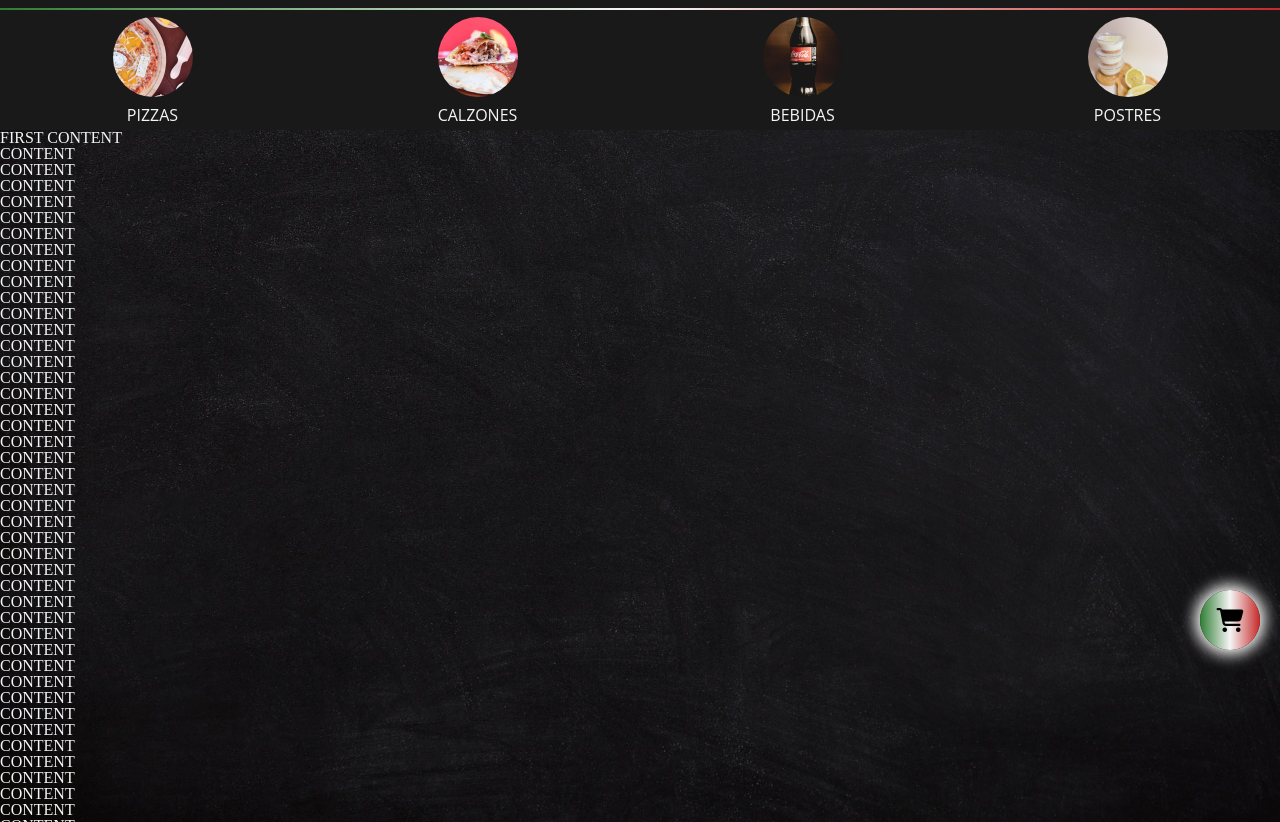
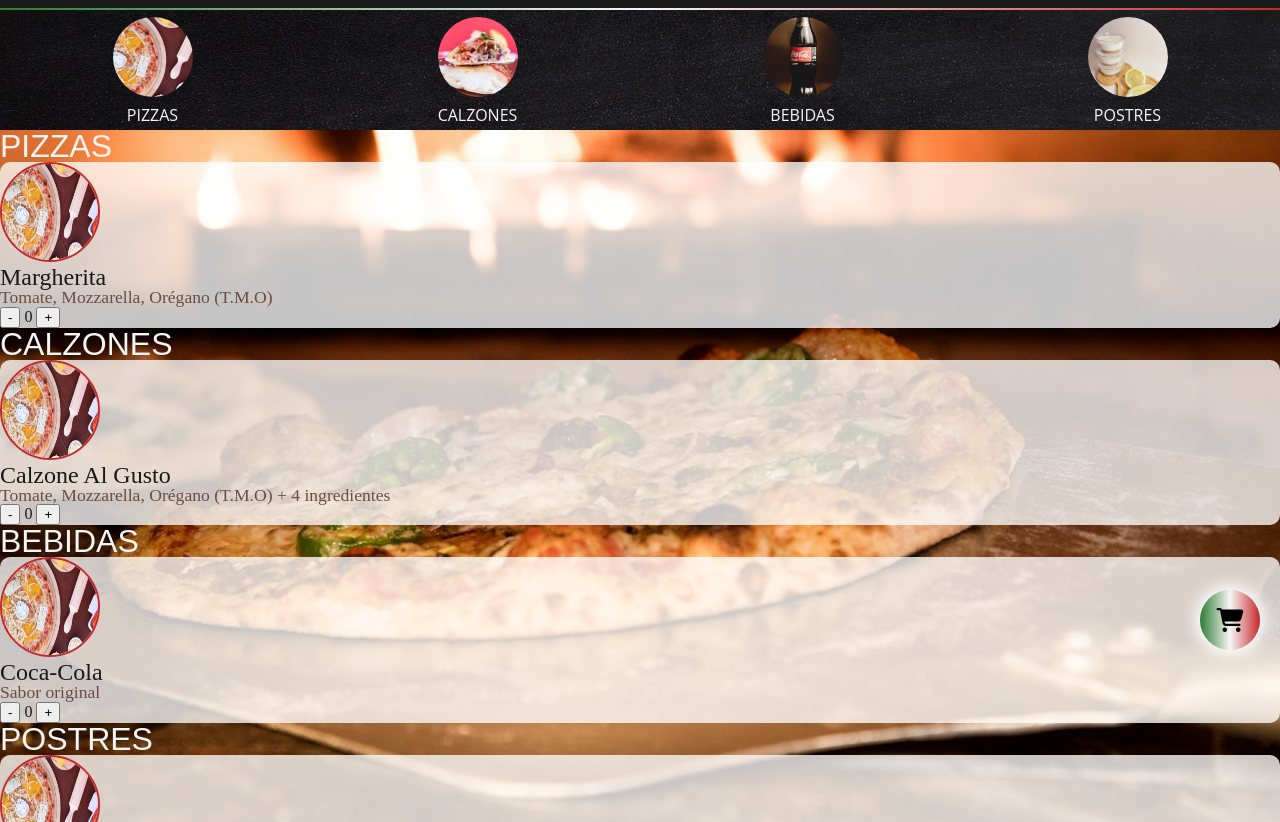
Before and after one commit to glfarias/FioriDItalia, a plain HTML site: page index.html in a window 1280 px wide. Shown: the part 130-952 px from the top of the page. Drawn offline with nearby package versions, Linux system fonts and the light colour scheme; a web font is replaced by a local one.

Commit message:
feat: add products example layout

```diff
--- a/assets/css/style.css
+++ b/assets/css/style.css
@@ -9,7 +9,8 @@
     --myBlack: #191919;
 
     --topbarHeight: 140px;
-    --sectionContainerHeight: 120px
+    --sectionContainerHeight: 120px;
+    --productHeight: 150px;
 
 }
 
@@ -68,7 +69,7 @@ header {
 }
 
 .logo-container:hover {
-    filter: brightness(90%);
+    filter: brightness(1.3);
     cursor: pointer;
 }
 
@@ -93,7 +94,7 @@ header {
 
 #instagram:hover {
     cursor: pointer;
-    transform: scale(1.25);
+    transform: scale(1.2);
 }
 
 
@@ -101,9 +102,10 @@ header {
 main {
     position: relative;
     width: 100%;
-    background-image: url('../img/bg.jpg');
+    min-height: calc(100vh - var(--topbarHeight));
+    background-image: url('../img/bg2.jpg');
     background-repeat: no-repeat;
-    background-position: 50% 50%;
+    background-position: 50% 20%;
     background-attachment: fixed;
     background-size: cover;
     margin-top: var(--topbarHeight);
@@ -120,7 +122,7 @@ main {
     justify-content: space-around;
     align-items: center;
     flex-shrink: 0;
-    background-color: var(--myBlack);
+    background-image: url('../img/bg.jpg');
     height: var(--sectionContainerHeight);
     overflow-x: auto;
 }
@@ -130,7 +132,6 @@ main {
     flex-direction: column;
     justify-content: center;
     align-items: center;
-    cursor: pointer;
     gap: 10px;
     text-align: center;
 }
@@ -149,7 +150,12 @@ main {
 
 }
 
-.floating-button {
+.section:hover {
+    filter: brightness(1.2);
+    cursor: pointer;
+}
+
+.floating-cart {
     position: fixed;
     right: 20px;
     bottom: 20px;
@@ -171,20 +177,49 @@ main {
     transition: all .35s;
 }
 
-.floating-button:hover {
+.floating-cart:hover {
     transform: scale(1.25);
 }
 
-.floating-button:hover #cart-icon {
+.floating-cart:hover #cart-icon {
     animation: shake .75s forwards;
 }
 
 #pizzas, #calzones, #drinks, #desserts {
-    color: red;
+    font-family: Arial, Helvetica, sans-serif;
+    color: var(--myWhite);
+    font-size: 2em;
     scroll-margin-top: calc(var(--topbarHeight) + var(--sectionContainerHeight));
 }
 
+.product {
+    background-color: #ffffffc5;
+    border-radius: 10px;
+    min-height: fit-content;
+    height: var(--productHeight);
+}
 
+.product-img {
+    width: 100px;
+    aspect-ratio: 1 / 1;
+    border-radius: 50%;
+    border: 2px solid var(--myRed);
+}
+
+.product-title {
+    color: var(--myBlack);
+    font-size: 1.5em;
+
+}
+
+.product-description {
+    color: var(--myBrown);
+    font-size: 1.1em;
+}
+
+.product-counter span {
+    color: var(--myBlack);
+}
 
 /* .section p {
     position: relative;
--- a/index.html
+++ b/index.html
@@ -30,7 +30,8 @@
     </div>
 
     <div>
-      <a href="https://www.instagram.com/fioriditaliapizzeria/" target="_blank"><i class="fa-brands fa-instagram" id="instagram"></i></a>
+      <a href="https://www.instagram.com/fioriditaliapizzeria/" target="_blank"><i class="fa-brands fa-instagram"
+          id="instagram"></i></a>
     </div>
 
   </header>
@@ -41,23 +42,102 @@
     <div class="section-container">
     </div>
 
-    <div class="products">
-      FIRST CONTENT<br>CONTENT<br>CONTENT<br>CONTENT<br>CONTENT<br>CONTENT<br>CONTENT<br>CONTENT<br>CONTENT<br>CONTENT<br>CONTENT<br>CONTENT<br>CONTENT<br>CONTENT<br>CONTENT<br>CONTENT<br>CONTENT<br>CONTENT<br>CONTENT<br>CONTENT<br>CONTENT<br>CONTENT<br>CONTENT<br>CONTENT<br>CONTENT<br>CONTENT<br>CONTENT<br>CONTENT<br>CONTENT<br>CONTENT<br>CONTENT<br>CONTENT<br>CONTENT<br>CONTENT<br>CONTENT<br>CONTENT<br>CONTENT<br>CONTENT<br>CONTENT<br>CONTENT<br>CONTENT<br>CONTENT<br>CONTENT<br>CONTENT<br>CONTENT<br>CONTENT<br>
-      <p id="pizzas">PIZZAS</p>
-      CONTENT<br>CONTENT<br>CONTENT<br>CONTENT<br>CONTENT<br>CONTENT<br>CONTENT<br>CONTENT<br>CONTENT<br>CONTENT<br>CONTENT<br>CONTENT<br>CONTENT<br>CONTENT<br>CONTENT<br>CONTENT<br>CONTENT<br>CONTENT<br>CONTENT<br>CONTENT<br>CONTENT<br>CONTENT<br>CONTENT<br>CONTENT<br>CONTENT<br>CONTENT<br>CONTENT<br>CONTENT<br>CONTENT<br>CONTENT<br>CONTENT<br>CONTENT<br>CONTENT<br>CONTENT<br>CONTENT<br>CONTENT<br>CONTENT<br>CONTENT<br>CONTENT<br>CONTENT<br>CONTENT<br>CONTENT<br>CONTENT<br>CONTENT<br>CONTENT<br>
-      <p id="calzones">CALZONES</p>
-      CONTENT<br>CONTENT<br>CONTENT<br>CONTENT<br>CONTENT<br>CONTENT<br>CONTENT<br>CONTENT<br>CONTENT<br>CONTENT<br>CONTENT<br>CONTENT<br>CONTENT<br>CONTENT<br>CONTENT<br>CONTENT<br>CONTENT<br>CONTENT<br>CONTENT<br>CONTENT<br>CONTENT<br>CONTENT<br>CONTENT<br>CONTENT<br>CONTENT<br>CONTENT<br>CONTENT<br>CONTENT<br>CONTENT<br>CONTENT<br>CONTENT<br>CONTENT<br>CONTENT<br>CONTENT<br>CONTENT<br>CONTENT<br>CONTENT<br>CONTENT<br>CONTENT<br>CONTENT<br>CONTENT<br>CONTENT<br>CONTENT<br>CONTENT<br>CONTENT<br>
-      <p id="drinks">BEBIDAS</p>
-      CONTENT<br>CONTENT<br>CONTENT<br>CONTENT<br>CONTENT<br>CONTENT<br>CONTENT<br>CONTENT<br>CONTENT<br>CONTENT<br>CONTENT<br>CONTENT<br>CONTENT<br>CONTENT<br>CONTENT<br>CONTENT<br>CONTENT<br>CONTENT<br>CONTENT<br>CONTENT<br>CONTENT<br>CONTENT<br>CONTENT<br>CONTENT<br>CONTENT<br>CONTENT<br>CONTENT<br>CONTENT<br>CONTENT<br>CONTENT<br>CONTENT<br>CONTENT<br>CONTENT<br>CONTENT<br>CONTENT<br>CONTENT<br>CONTENT<br>CONTENT<br>CONTENT<br>CONTENT<br>CONTENT<br>CONTENT<br>CONTENT<br>CONTENT<br>CONTENT<br>
-      <p id="desserts">POSTRES</p>
-      CONTENT<br>CONTENT<br>CONTENT<br>CONTENT<br>CONTENT<br>CONTENT<br>CONTENT<br>CONTENT<br>CONTENT<br>CONTENT<br>CONTENT<br>CONTENT<br>CONTENT<br>CONTENT<br>CONTENT<br>CONTENT<br>CONTENT<br>CONTENT<br>CONTENT<br>CONTENT<br>CONTENT<br>CONTENT<br>CONTENT<br>CONTENT<br>CONTENT<br>CONTENT<br>CONTENT<br>CONTENT<br>CONTENT<br>CONTENT<br>CONTENT<br>
+    <div class="products-container">
+
+      <div id="pizzas">
+        <p>PIZZAS</p>
+
+      </div>
+      <div class="product">
+
+          <img src="assets/img/pizzas.jpeg" alt="" class="product-img">
+
+          <div class="title-description-container">
+            <p class="product-title">Margherita</p>
+            <p class="product-description">Tomate, Mozzarella, Orégano (T.M.O) </p>
+          </div>
+
+          <div class="product-counter">
+            <button>-</button>
+            <span>0</span>
+            <button>+</button>
+          </div>
+
+      </div>
+
+
+      <div id="calzones">
+        <p>CALZONES</p>
+
+      </div>
+      <div class="product">
+
+          <img src="assets/img/pizzas.jpeg" alt="" class="product-img">
+
+          <div class="title-description-container">
+            <p class="product-title">Calzone Al Gusto</p>
+            <p class="product-description">Tomate, Mozzarella, Orégano (T.M.O) + 4 ingredientes </p>
+          </div>
+
+          <div class="product-counter">
+            <button>-</button>
+            <span>0</span>
+            <button>+</button>
+          </div>
+
+      </div>
+
+
+      <div id="drinks">
+        <p>BEBIDAS</p>
+
+      </div>
+      <div class="product">
+
+          <img src="assets/img/pizzas.jpeg" alt="" class="product-img">
+
+          <div class="title-description-container">
+            <p class="product-title">Coca-Cola</p>
+            <p class="product-description">Sabor original</p>
+          </div>
+
+          <div class="product-counter">
+            <button>-</button>
+            <span>0</span>
+            <button>+</button>
+          </div>
+
+      </div>
+
+
+      <div id="desserts">
+        <p>POSTRES</p>
+
+      </div>
+      <div class="product">
+
+          <img src="assets/img/pizzas.jpeg" alt="" class="product-img">
+
+          <div class="title-description-container">
+            <p class="product-title">Tarta de Limón Casera</p>
+            <p class="product-description">Receta casera refrescante</p>
+          </div>
+
+          <div class="product-counter">
+            <button>-</button>
+            <span>0</span>
+            <button>+</button>
+          </div>
+
+      </div>
+
     </div>
 
   </main>
 
-  <div class="floating-button">
+  <div class="floating-cart">
     <i class="fa-solid fa-cart-shopping" id="cart-icon"></i>
-  </div class="floating-button">
+  </div class="floating-cart">
 
   <script type="module" src="https://unpkg.com/ionicons@7.1.0/dist/ionicons/ionicons.esm.js"></script>
   <script nomodule src="https://unpkg.com/ionicons@7.1.0/dist/ionicons/ionicons.js"></script>
```
Also changed, not shown: assets/img/bg2.jpg (added).
